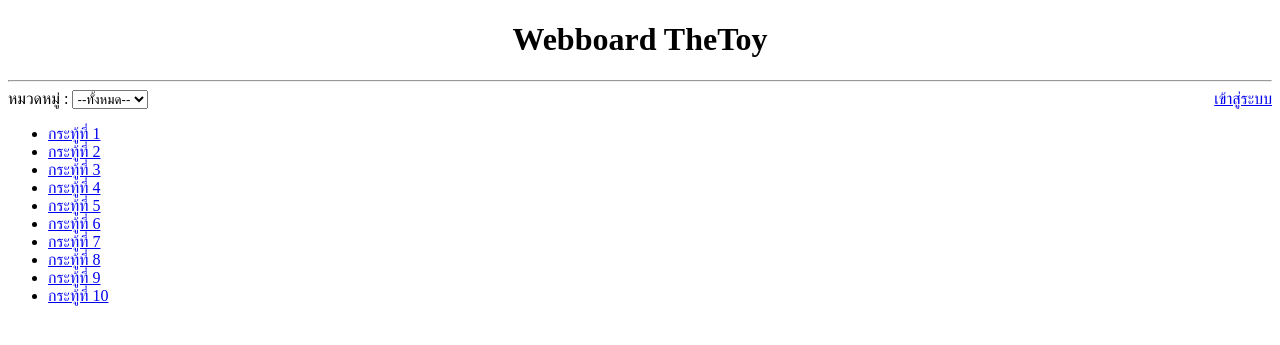
After one commit to palawatyoo/webapp, a PHP site: page /index.php in a window 1280 px wide. The commit adds this page. Shown: the top 345 px of the page. Run offline with PHP 8.4, Linux system fonts and the light colour scheme.

Commit message:
Add files via upload

```diff
--- /dev/null
+++ b/index.php
@@ -0,0 +1,27 @@
+<!DOCTYPE html>
+<html lang="en">
+<head>
+    <meta charset="UTF-8">
+    <meta http-equiv="X-UA-Compatible" content="IE=edge">
+    <meta name="viewport" content="width=device-width, initial-scale=1.0">
+    <title>Webboard TheToy</title>
+</head>
+<body>
+    <center><h1>Webboard TheToy</h1></center>
+    <hr>
+    หมวดหมู่ :
+    <select name="category">
+        <option value="all">--ทั้งหมด--</option>
+        <option value="general">เรื่องทั่วไป</option>
+        <option value="study">เรื่องเรียน</option>
+    </select>
+    <a href="login.html" style="float: right;">เข้าสู่ระบบ</a>
+    <ul>
+        <?php
+            for($i=1;$i<=10;$i++){
+                 echo "<li><a href=post.php?id=$i>กระทู้ที่ $i</a></li>";
+            }
+        ?>
+    </ul>
+</body>
+</html>
```
Also changed, not shown: post.php (+11 -2 lines), verify.php (+9 -7 lines).
